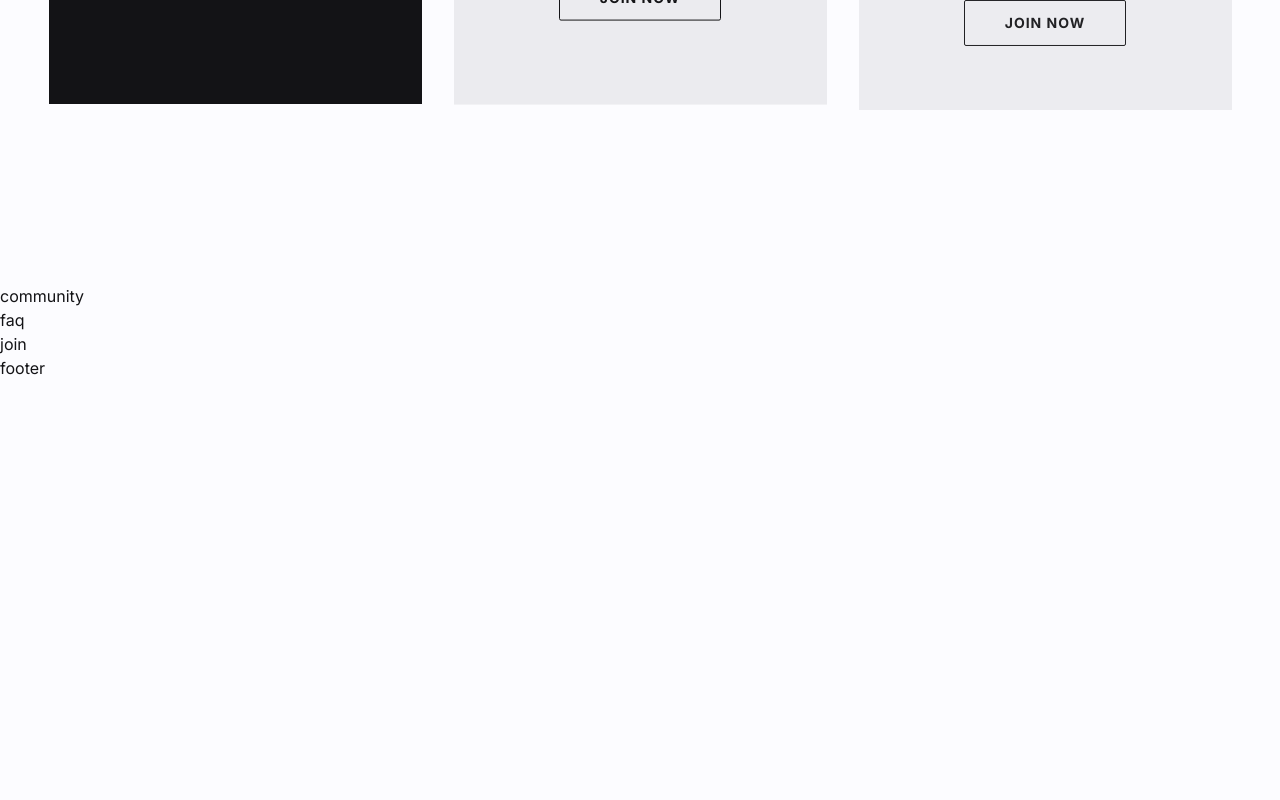
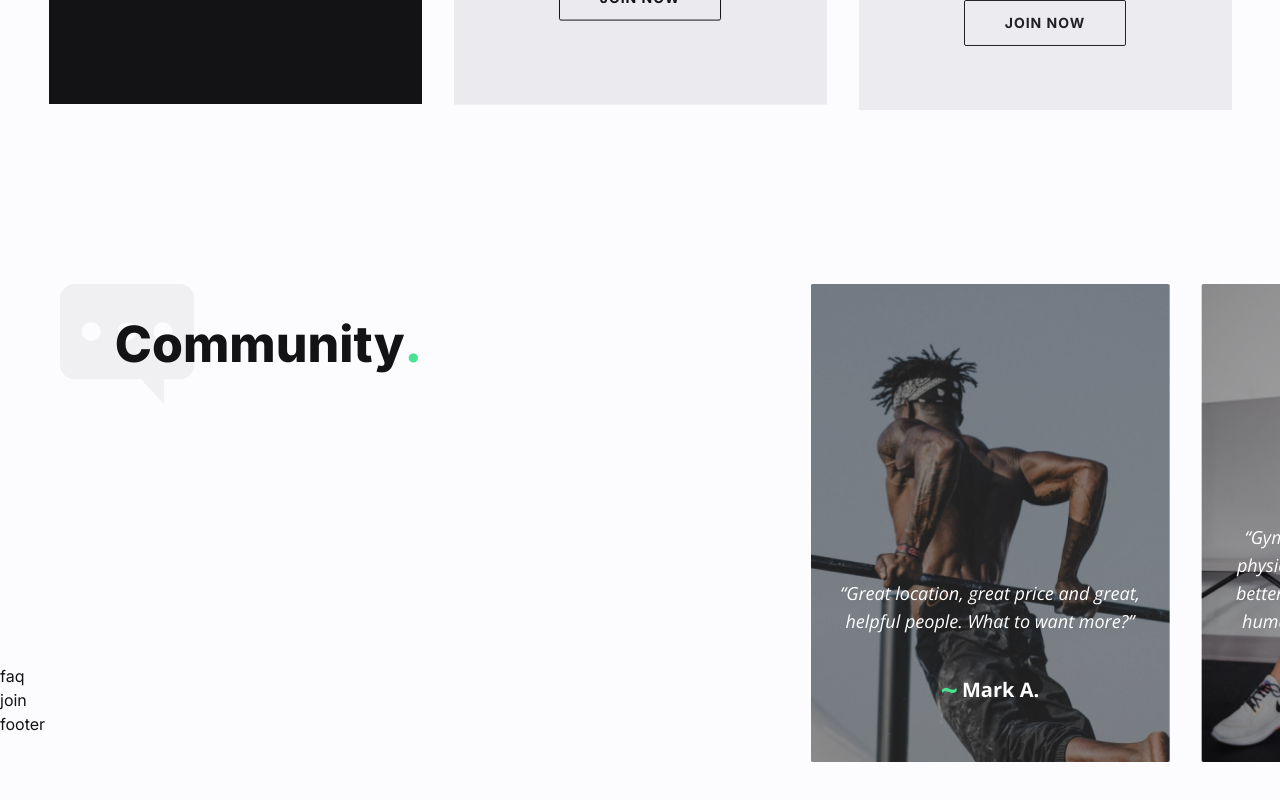
Before and after one commit to fajarfadillahh/gymme-fitness-react-tailwind, a React (Vite) app: page / in a window 1280 px wide. Shown: the part 2907-3707 px from the top of the page. Built offline with nearby package versions, Linux system fonts and the light colour scheme.

Commit message:
modified: Community components

```diff
--- a/src/components/Community.jsx
+++ b/src/components/Community.jsx
@@ -1,10 +1,45 @@
 import React from "react";
 
+// import community data
+import { community } from "../data";
+
+// import components
+import CommunitySlider from "./CommunitySlider";
+
 const Community = () => {
+  // destructure community data
+  const { icon, title, testimonials } = community;
+
   return (
-    <div>
-      <h1>community</h1>
-    </div>
+    <section className="community section relative">
+      <div className="container mx-auto">
+        <div className="flex">
+          {/* community title */}
+          <div
+            className="section-title-group mx-auto max-w-[240px] px-4 lg:ml-0 lg:px-0"
+            data-aos="fade-up"
+            data-aos-offset="200"
+            data-aos-delay="200"
+          >
+            <img src={icon} alt="community icon" />
+            <h2 className="h2 section-title">
+              {title}
+              <span className="text-primary-200">.</span>
+            </h2>
+          </div>
+
+          {/* community slider */}
+          <div
+            className="absolute -right-[375px] top-48 w-[1140px] lg:top-0 lg:-right-[280px]"
+            data-aos="fade-left"
+            data-aos-offset="200"
+            data-aos-delay="300"
+          >
+            <CommunitySlider testimonials={testimonials} />
+          </div>
+        </div>
+      </div>
+    </section>
   );
 };
 
--- a/src/components/CommunitySlider.jsx
+++ b/src/components/CommunitySlider.jsx
@@ -1,10 +1,51 @@
 import React from "react";
 
-const CommunitySlider = () => {
+// import swiper components
+import { Swiper, SwiperSlide } from "swiper/react";
+
+// import swiper modules
+import { Navigation } from "swiper";
+
+// import swiper styles
+import "swiper/css";
+import "swiper/css/navigation";
+
+const CommunitySlider = ({ testimonials }) => {
   return (
-    <div>
-      <h1>community slider</h1>
-    </div>
+    <Swiper
+      slidesPerView={3}
+      spaceBetween={32}
+      centeredSlides={"auto"}
+      grabCursor={true}
+      modules={[Navigation]}
+    >
+      {testimonials.map((testimonial, index) => {
+        // destructure testimonial
+        const { image, name, message } = testimonial;
+
+        return (
+          <SwiperSlide key={index}>
+            <div className="relative">
+              {/* testimonial img */}
+              <div>
+                <img src={image} alt="testimonial img" />
+              </div>
+
+              {/* testimonial message & name */}
+              <div className="absolute bottom-[30px] p-[20px] text-center text-white">
+                <div className="mb-8 text-lg font-light italic">{message}</div>
+                <div className="flex items-center justify-center gap-x-1">
+                  <span className="text-[30px] font-bold text-primary-200">
+                    ~
+                  </span>
+                  <div className="text-[20px] font-bold">{name}</div>
+                </div>
+              </div>
+            </div>
+          </SwiperSlide>
+        );
+      })}
+    </Swiper>
   );
 };
 
```
